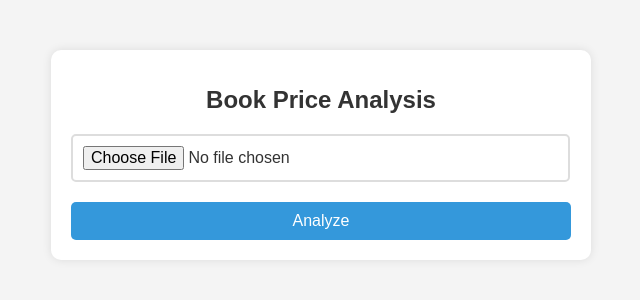
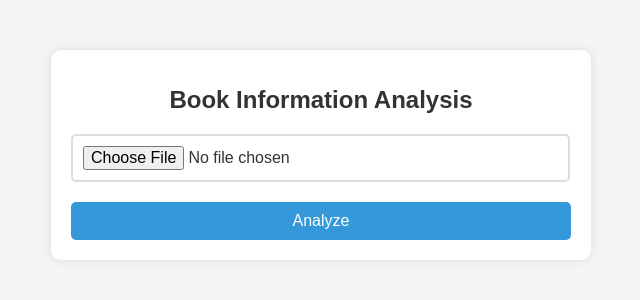
Before and after one commit to sahilbhatkar86/Book-Price-AI-, a Flask app: page / in a window 1280 px wide. Shown: the top 300 px of the page, without its empty margins (319-959 px from the left). Run offline with Flask 3, Linux system fonts and the light colour scheme.

Commit message:
Update index.html

```diff
--- a/templates/index.html
+++ b/templates/index.html
@@ -8,7 +8,7 @@
 </head>
 <body>
     <div class="container">
-        <h1>Book Price Analysis</h1>
+        <h1>Book Information Analysis</h1>
 
         <!-- Image Upload Section -->
         <input type="file" id="imageUpload" accept="image/*">
```
